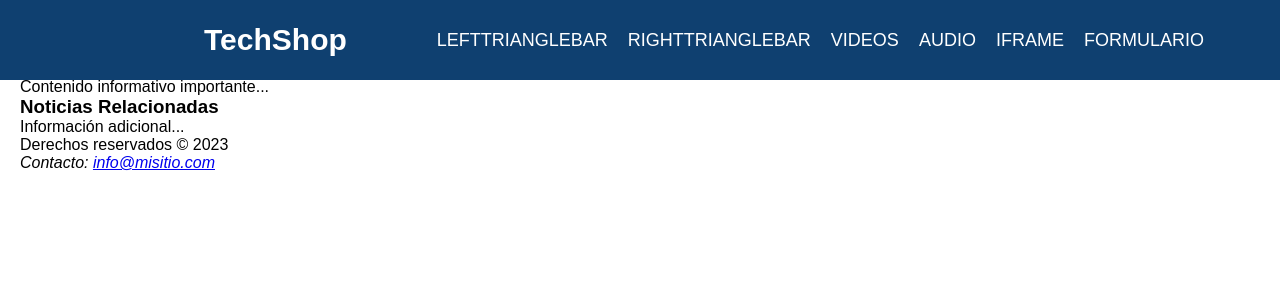
After one commit to JoseAndresSequeiraConejo/Tienda-JoseAndresSequeiraConejo, a Spring Boot app: page /formulario.html in a window 1280 px wide. The commit adds this page. Shown: the top 300 px of the page. Run offline with Spring Boot 4, Linux system fonts and the light colour scheme.

Commit message:
commit2
Commit2 semana2 todos los ejercicios de html e inicio de ccs se agregaron los archivos audios.html , iframe.html , videos.html

```diff
--- /dev/null
+++ b/Tienda_Jose/src/main/resources/static/formulario.html
@@ -0,0 +1,51 @@
+<!DOCTYPE html>
+<!--
+Click nbfs://nbhost/SystemFileSystem/Templates/Licenses/license-default.txt to change this license
+Click nbfs://nbhost/SystemFileSystem/Templates/Other/html.html to edit this template
+-->
+<!-- Updated index page with modern meta tags and semantic body elements -->
+<html lang="es">
+    <head>
+        <title>Tienda en línea</title>
+        <meta charset="UTF-8">
+        <meta name="description" content="Esta pagina contiene etiquetas del tipo html5 y luego enlaces o definición de css">
+        <meta name="keywords" content="html, css3, web, fidelitas">
+        <link href="css/menu.css" rel="stylesheet" type="text/css">
+    </head>
+    <body>
+        <header class="header"> <!-- Etiqueta para ofrecerle al browser info de que es un encabezado -->
+            <nav class="nav"> <!-- En esta etiqueta es para ilustrarle al browser que posiblemente es un menú -->
+                <a href="index.html" class="logo nav-link">TechShop</a>
+                <ul class="nav-menu">
+                    <li class="nav-menu-item"><a class="nav-menu-link nav-link" href="ejemplo1.html">LeftTriangleBar</a></li>
+                    <li class="nav-menu-item"><a class="nav-menu-link nav-link" href="ejemplo2.html">RightTriangleBar</a></li>
+                    <li class="nav-menu-item"><a class="nav-menu-link nav-link" href="videos.html">Videos</a></li>
+                    <li class="nav-menu-item"><a class="nav-menu-link nav-link" href="musica.html">Audio</a></li>
+                    <li class="nav-menu-item"><a class="nav-menu-link nav-link" href="iframe.html">Iframe</a></li>
+                    <li class="nav-menu-item"><a class="nav-menu-link nav-link" href="formulario.html">Formulario</a></li>
+                </ul>
+            </nav>
+        </header>
+
+        <main>
+            <section id="contenido-principal">
+                <article>
+                    <h2>Artículo Principal</h2>
+                    <p>Contenido informativo importante...</p>
+                </article>
+            </section>
+
+            <aside>
+                <h3>Noticias Relacionadas</h3>
+                <p>Información adicional...</p>
+            </aside>
+        </main>
+
+        <footer>
+            <p>Derechos reservados &copy; 2023</p>
+            <address>
+                Contacto: <a href="mailto:info@misitio.com">info@misitio.com</a>
+            </address>
+        </footer>
+    </body>
+</html>
--- /dev/null
+++ b/Tienda_Jose/src/main/resources/static/menu.css
@@ -0,0 +1,62 @@
+/*
+Click nbfs://nbhost/SystemFileSystem/Templates/Licenses/license-default.txt to change this license
+Click nbfs://nbhost/SystemFileSystem/Templates/Other/CascadeStyleSheet.css to edit this template
+*/
+* {
+    margin: 0;
+    box-sizing: border-box;
+}
+
+body {
+    font-family: sans-serif;
+    padding: 50px 20px 0;
+}
+
+.header {
+    background-color: #0f4070;
+    height: 80px;
+    position: fixed;
+    top: 0;
+    left: 0;
+    right: 0;
+    width: 100%;
+}
+
+.nav {
+    display: flex;
+    justify-content: space-between;
+    max-width: 952px;
+    margin: 0 auto;
+}
+
+.nav-link {
+    color: white;
+    text-decoration: none;
+}
+
+.logo {
+    font-size: 30px;
+    font-weight: bold;
+    padding: 0 40px;
+    line-height: 80px;
+}
+
+.nav-menu {
+    display: flex;
+    margin-right: 40px;
+    list-style: none;
+}
+
+.nav-menu-item {
+    font-size: 18px;
+    margin: 0 10px;
+    line-height: 80px;
+    text-transform: uppercase;
+}
+
+.nav-menu-link:hover {
+    background-color: #024070;
+    padding: 8px 12px;
+    border-radius: 4px;
+    transition: 0.5s;
+}
```
Also changed, not shown: Tienda_Jose/src/main/resources/static/audios.html (added, +55 -0 lines), Tienda_Jose/src/main/resources/static/iframe.html (added, +57 -0 lines), Tienda_Jose/src/main/resources/static/videos.html (added, +57 -0 lines), Tienda_Jose/src/main/resources/static/images/torpedo.jpg (added), Tienda_Jose/src/main/resources/static/index.html (indentation only), 2 other files.
